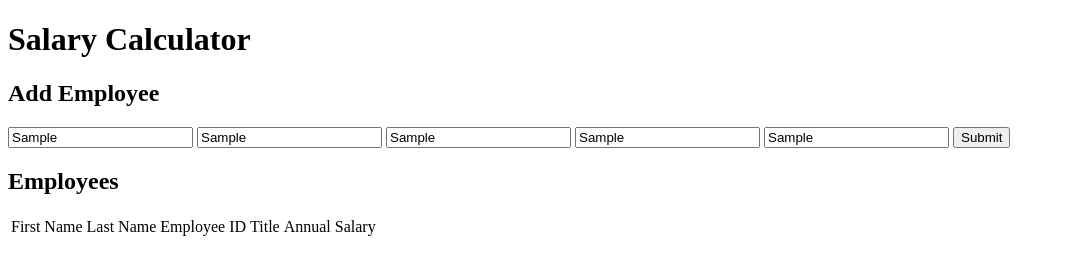
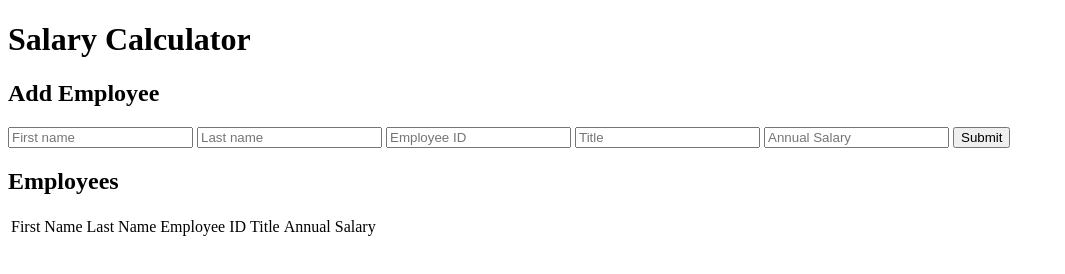
Before and after one commit to tiamarie17/tia-weekend-jquery-salary-calculator, a plain HTML site: page index.html in a window 1280 px wide. Both pictures are taken after typing "Sample", "Sample", "Sample", "Sample", "Sample" into the empty fields and a click on the button "Submit". Shown: the whole page, without its empty margins (0-1065 px from the left). Drawn offline with Linux system fonts and the light colour scheme.

Commit message:
added code to clear input fields in the getInfo function

```diff
--- a/salary.js
+++ b/salary.js
@@ -1,5 +1,6 @@
 //an array to store all of the employee objects
 let employees = [];
+let totalMonthlyCost = 0;
 
 $(document).ready(readyNow);
 
@@ -7,10 +8,10 @@ function readyNow() {
   console.log("DOM is loaded!");
 
   //click listener for submit button
-  $('#submitButton').on('click', monthlyCost)
+  $('#submitButton').on('click', getInfo)
 }
 
-function monthlyCost(event){
+function getInfo(event){
 
     event.preventDefault();
 
@@ -29,5 +30,17 @@ function monthlyCost(event){
     employees.push(newEmployee);
     console.log(employees);
 
+    //clearing input fields
+    $('input').val('');
+
+    //appending employee info to the DOM
+    $('').append(``)
+
+    //running the monthlyCost function
+    monthlyCost();
 
 }
+
+function monthlyCost(){
+   //calculates the monthly cost
+}
```
Also changed, not shown: index.html (+1 -1 lines).
